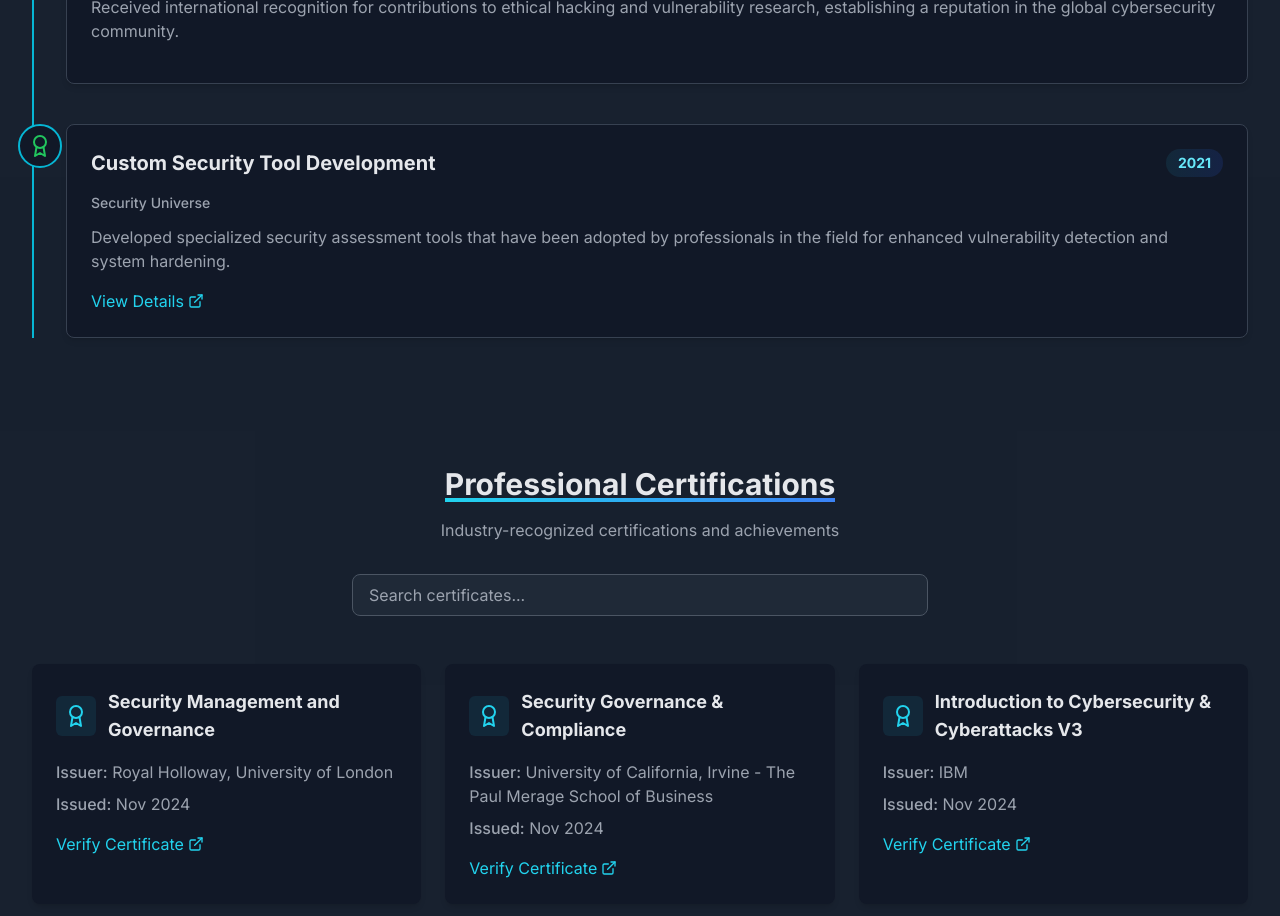
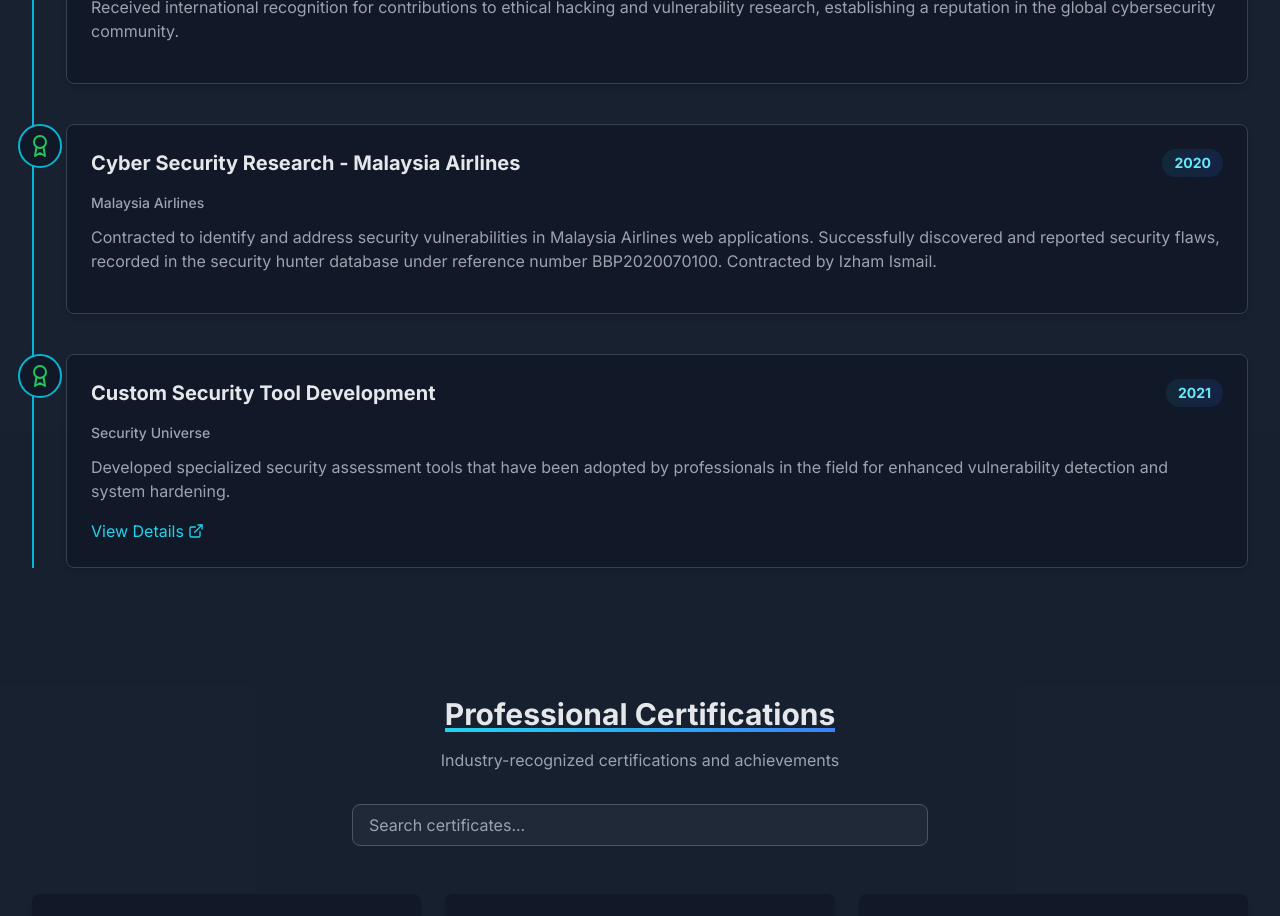
Before and after one commit to opsysdebug/me.zerodaysec.org, a React (Vite) app: page / in a window 1280 px wide. Shown: the part 3380-4296 px from the top of the page. Built offline with nearby package versions, Linux system fonts and the light colour scheme.

Commit message:
Add Malaysia Airlines experience to Experience section

```diff
--- a/src/components/Experience.tsx
+++ b/src/components/Experience.tsx
@@ -41,6 +41,14 @@ const Experience: React.FC = () => {
     },
     {
       id: 4,
+      icon: <Award className="h-6 w-6 text-green-500" />,
+      title: "Cyber Security Research - Malaysia Airlines",
+      organization: "Malaysia Airlines",
+      year: "2020",
+      description: "Contracted to identify and address security vulnerabilities in Malaysia Airlines web applications. Successfully discovered and reported security flaws, recorded in the security hunter database under reference number BBP2020070100. Contracted by Izham Ismail.",
+    },
+    {
+      id: 5,
       icon: <Award className="h-6 w-6 text-green-500" />,
       title: "Custom Security Tool Development",
       organization: "Security Universe",
```
